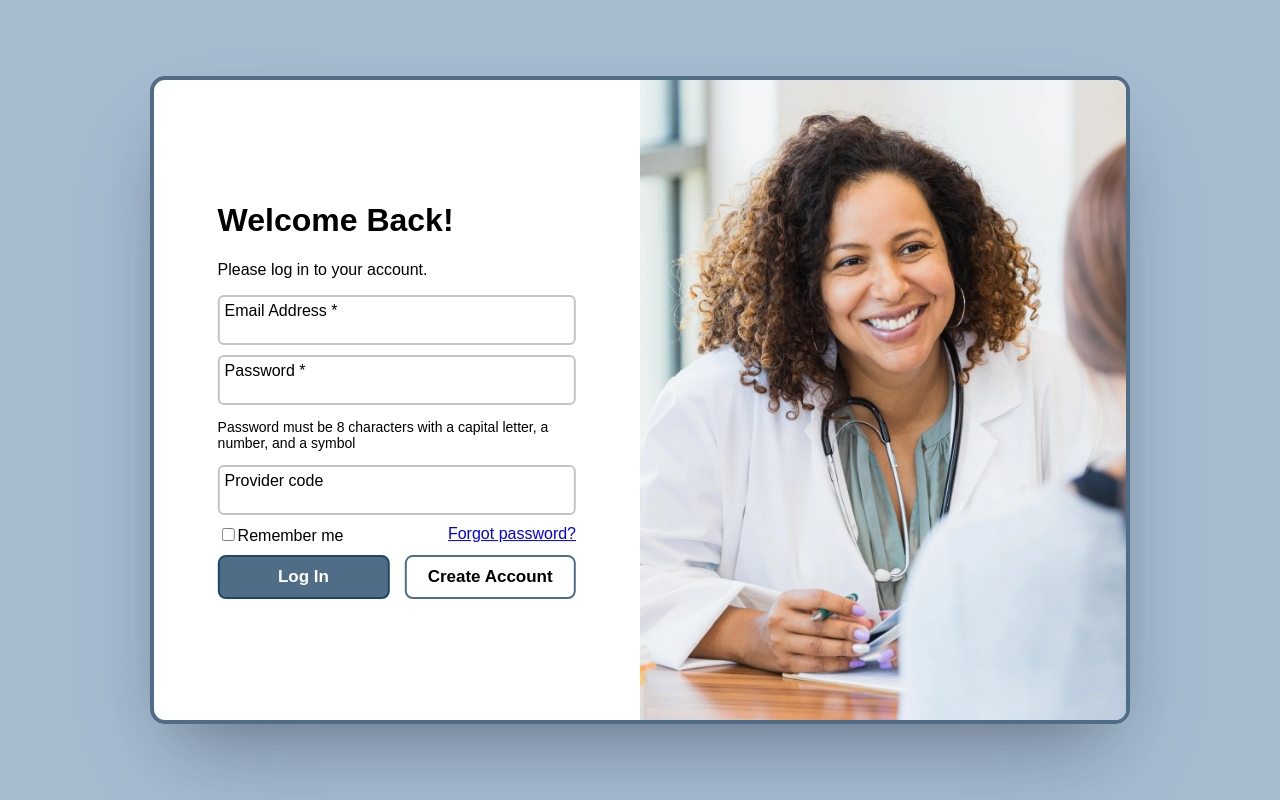
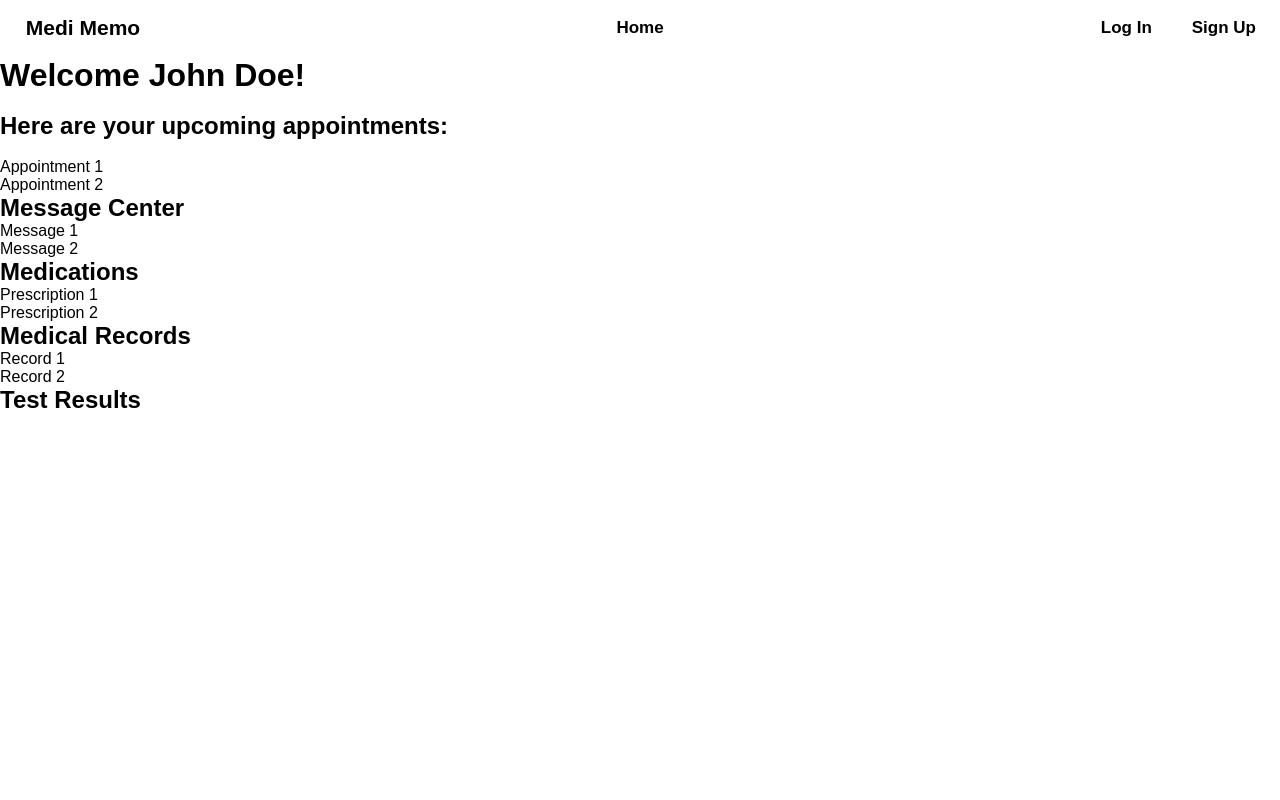
Before and after one commit to emresenDEV/MediMemo-DevWeek2024, a React (Create React App) app in the folder client/: page / in a window 1280 px wide. Built offline with nearby package versions, Linux system fonts and the light colour scheme.

Commit message:
Creates portals css file

```diff
--- a/client/src/components/App.js
+++ b/client/src/components/App.js
@@ -8,8 +8,8 @@ import ProviderPortal from "./ProviderPortal";
 
 function App() {
     // javascript here
-    const [user, setUser] = useState("")
-    // const [user, setUser] = useState({type:"patient"})
+    // const [user, setUser] = useState("")
+    const [user, setUser] = useState({type:"patient"})
     // const [user, setUser] = useState({type:"provider"})
     // return jsx
 
--- a/client/src/components/PatientPortal.js
+++ b/client/src/components/PatientPortal.js
@@ -1,7 +1,33 @@
 import React from "react";
 
 function PatientPortal() {
-  return(<><p>patient portal</p></>)
+  const user = {firstName:"John", lastName:"Doe"}
+  return(
+  // jsx here
+    // <div className="background">
+    //   <div className="overlay">
+    <div>
+        <h1>Welcome {user.firstName} {user.lastName}!</h1>
+        <br/>
+        <h2>Here are your upcoming appointments:</h2>
+        <br/>
+        <p>Appointment 1</p>
+        <p>Appointment 2</p>
+        <h2>Message Center</h2>
+        <p>Message 1</p>
+        <p>Message 2</p>
+        <h2>Medications</h2>
+        <p>Prescription 1</p>
+        <p>Prescription 2</p>
+        <h2>Medical Records</h2>
+        <p>Record 1</p>
+        <p>Record 2</p>
+
+        <h2> Test Results</h2>
+    </div>
+    //   </div>
+    // </div>
+  )
 }
 
 export default PatientPortal
--- a/client/src/index.js
+++ b/client/src/index.js
@@ -2,6 +2,7 @@ import React from 'react';
 import ReactDOM from 'react-dom/client';
 import './stylesheets/index.css';
 import "./stylesheets/login.css";
+import './stylesheets/portals.css';
 import App from './components/App';
 import reportWebVitals from './reportWebVitals';
 import { BrowserRouter } from 'react-router-dom';
--- /dev/null
+++ b/client/src/stylesheets/portals.css
@@ -0,0 +1,5 @@
+* {
+    margin: 0;
+    padding: 0;
+    box-sizing: border-box;
+}
```
Also changed, not shown: 1 other file (tests, documents, lock files or other folders).
